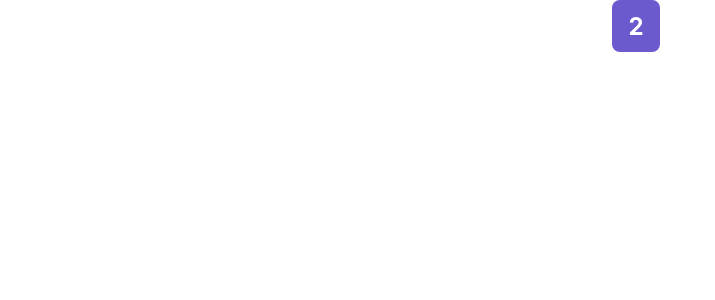
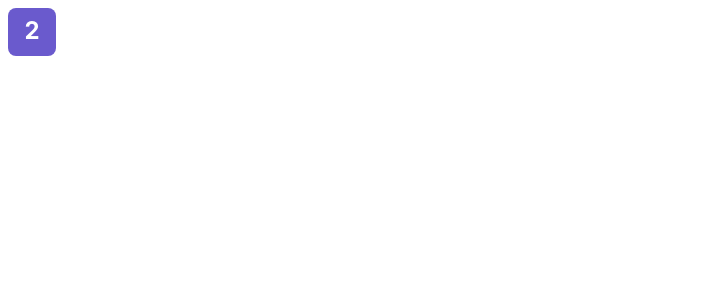
Before and after one commit to Jaswanth-9/02-lucky7, a React (Create React App) app: page / in a window 1280 px wide. Shown: the top 300 px of the page, without its empty margins (0-715 px from the left). Built offline with nearby package versions, Linux system fonts and the light colour scheme.

Commit message:
added dice component

```diff
--- a/src/Die.css
+++ b/src/Die.css
@@ -2,12 +2,12 @@
     background-color: slateblue;
     color : white;
     border-radius: 0.5rem;
-    display : inline-block;
+    /* display : inline-block; */
     width : 3rem;
     height : 2.5rem;
-    padding-top : 0.75rem;
+    padding-top : 0.5rem;
     text-align: center;
-    margin-right: 0.5rem;
+    margin: 0.5rem 0.5rem;
     font-weight: bold;
     font-size : 1.5rem;
 }
```
Also changed, not shown: src/Dice.css (added, +7 -0 lines), src/Dice.js (added, +14 -0 lines).
